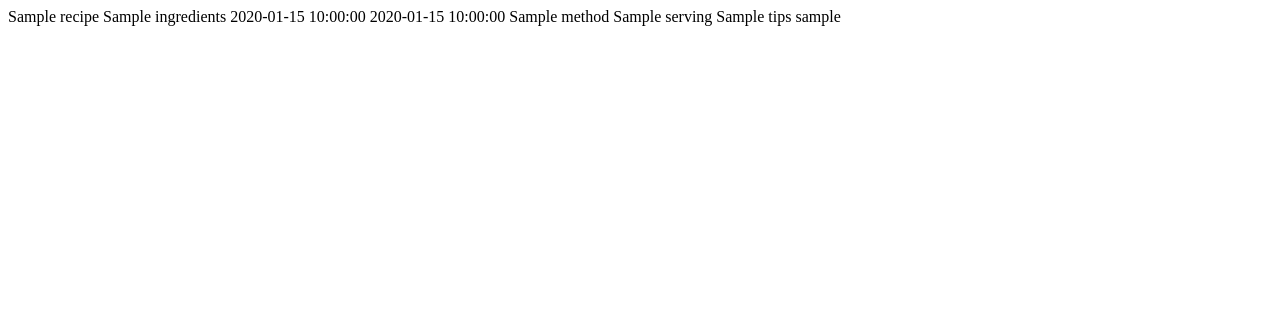
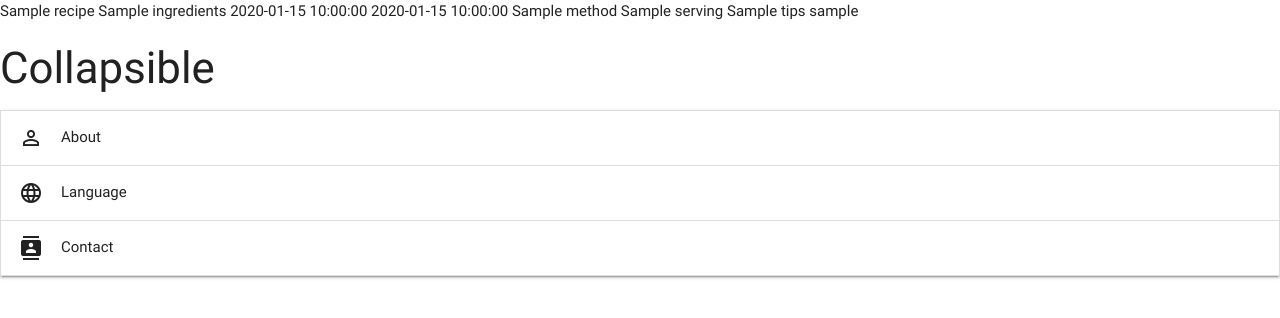
Before and after one commit to darhewitt/recipe-app-gp, a Flask app: page / in a window 1280 px wide. Shown: the top 318 px of the page. Run offline with Flask 2, Linux system fonts and the light colour scheme; a database or web service that is not in the repository returns one stand-in record (values such as "Sample title"); some libraries are stand-ins or nearby versions.

Commit message:
Added materialize

```diff
--- /dev/null
+++ b/.c9/metadata/environment/templates/base.html
@@ -0,0 +1 @@
+{"filter":false,"title":"base.html","tooltip":"/templates/base.html","undoManager":{"mark":-1,"position":-1,"stack":[]},"ace":{"folds":[],"scrolltop":0,"scrollleft":0,"selection":{"start":{"row":12,"column":44},"end":{"row":12,"column":44},"isBackwards":false},"options":{"guessTabSize":true,"useWrapMode":false,"wrapToView":true},"firstLineState":{"row":5,"state":"start","mode":"ace/mode/html"}},"timestamp":1573067588423,"hash":"4c08bff9270f444a0fcc15c3be2c4be20319ecf4"}
--- /dev/null
+++ b/.c9/metadata/environment/templates/recipes.html
@@ -0,0 +1 @@
+{"filter":false,"title":"recipes.html","tooltip":"/templates/recipes.html","undoManager":{"mark":-1,"position":-1,"stack":[]},"ace":{"folds":[],"scrolltop":104,"scrollleft":0,"selection":{"start":{"row":29,"column":16},"end":{"row":29,"column":16},"isBackwards":false},"options":{"guessTabSize":true,"useWrapMode":false,"wrapToView":true},"firstLineState":{"row":5,"state":"start","mode":"ace/mode/html"}},"timestamp":1573069151964,"hash":"6901ee19487cd9248328277a5952faf9b56468c5"}
--- /dev/null
+++ b/templates/base.html
@@ -0,0 +1,18 @@
+<!DOCTYPE html>
+<html>
+
+<head>
+    <link href="https://fonts.googleapis.com/icon?family=Material+Icons" rel="stylesheet">
+    <link rel="stylesheet" href="https://cdnjs.cloudflare.com/ajax/libs/materialize/0.100.2/css/materialize.min.css">
+<body>
+    {% block content %} {% endblock %}
+    <script src="https://cdnjs.cloudflare.com/ajax/libs/jquery/3.2.1/jquery.min.js"></script>
+    <script src="https://cdnjs.cloudflare.com/ajax/libs/materialize/0.100.2/js/materialize.min.js"></script>
+    <script type="text/javascript">
+        $(document).ready(function(){
+            $('.collapsible').collapsible();
+        });
+    </script>
+</body>
+
+</html>
--- a/templates/recipes.html
+++ b/templates/recipes.html
@@ -1,4 +1,5 @@
-    <body>
+{% extends 'base.html'%}
+{% block content %}
         {% for recipe in recipes %}
         {{recipe.recipe_name}}
         {{recipe.ingredients}}
@@ -9,5 +10,22 @@
         {{recipe.tips}}
         {{recipe.username}}
         {% endfor %}
-    </body>
-</html>
+<div class="col s12 m4 l4">
+  <h3>Collapsible </h3>
+        <ul class="collapsible">
+              <li class="active">
+                <div class="collapsible-header"><i class="material-icons">perm_identity</i>About</div>
+                <div class="collapsible-body"><p>Lorem ipsum dolor sit amet, consectetur adipiscing elit, sed do eiusmod tempor incididunt ut labore et dolore magna aliqua. Ut enim ad minim veniam, quis nostrud exercitation ullamco laboris nisi ut aliquip ex ea commodo consequat.</p></div>
+              </li>
+              <li>
+                <div class="collapsible-header"><i class="material-icons">language</i>Language</div>
+                <div class="collapsible-body"><p>Lorem ipsum dolor sit amet, consectetur adipiscing elit, sed do eiusmod tempor incididunt ut labore et dolore magna aliqua. Ut enim ad minim veniam, quis nostrud exercitation ullamco laboris nisi ut aliquip ex ea commodo consequat.</p></div>
+              </li>
+              <li>
+                <div class="collapsible-header"><i class="material-icons">contacts</i>Contact</div>
+                <div class="collapsible-body"><p>Lorem ipsum dolor sit amet, consectetur adipiscing elit, sed do eiusmod tempor incididunt ut labore et dolore magna aliqua. Ut enim ad minim veniam, quis nostrud exercitation ullamco laboris nisi ut aliquip ex ea commodo consequat.</p></div>
+              </li>
+
+            </ul>
+          </div>
+{% endblock %}
```
Also changed, not shown: .c9/metadata/environment/app.py (+1 -1 lines), .c9/metadata/environment/base.html (added, +1 -0 lines), 2 other files. Lines whose indentation alone changed are shown as unchanged.
